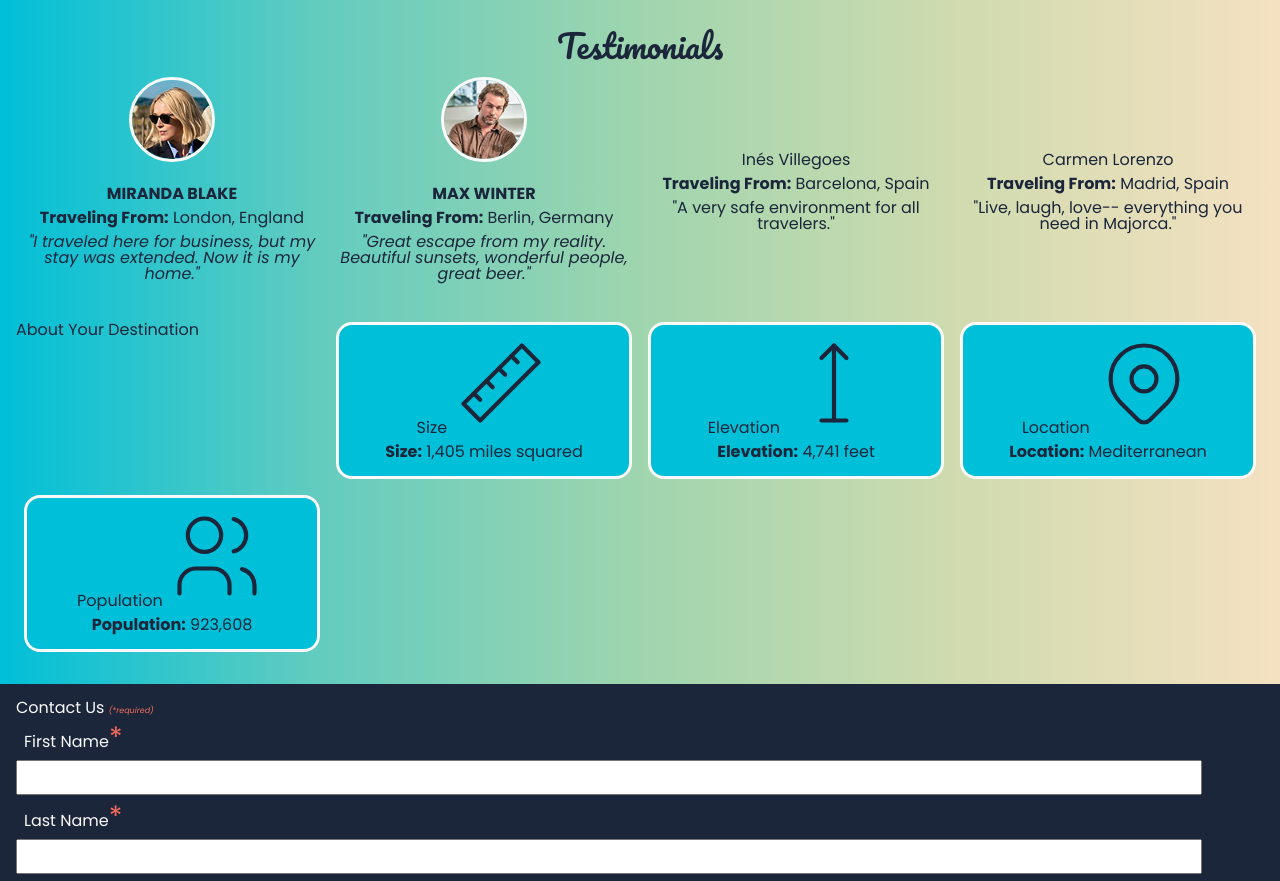
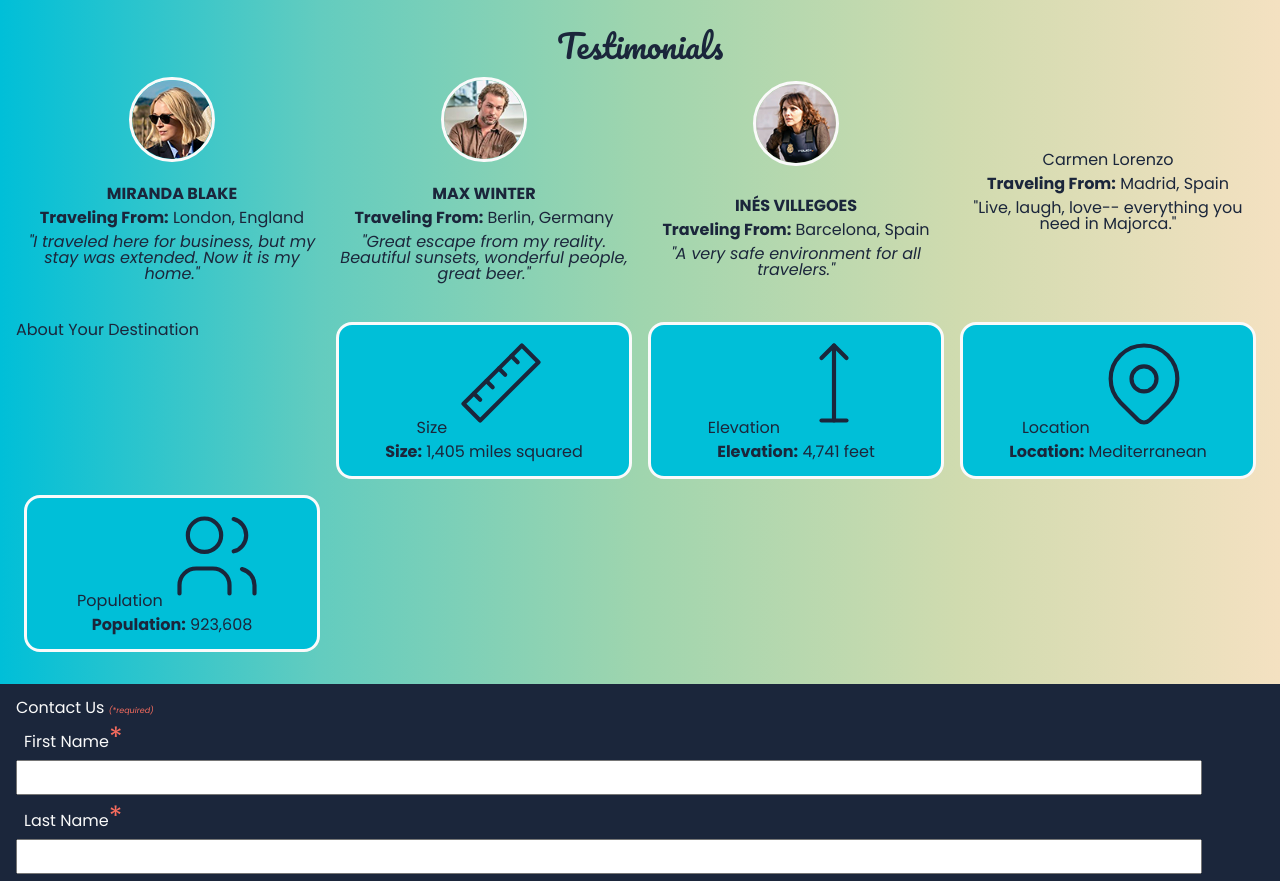
Before and after one commit to js991284/wunderlust, a plain HTML site: page index.html in a window 1280 px wide. Shown: the part 1335-2216 px from the top of the page. Drawn offline with Linux system fonts and the light colour scheme.

Commit message:
ines section

```diff
--- a/index.html
+++ b/index.html
@@ -138,19 +138,23 @@
                     </div>
                 </section>
                 <section>
-                    <!--Responsive Image for resolution switching
-                        images/ines-villegoes-L.png
-                        images/ines-villegoes-S.png 404w
-                        images/ines-villegoes-M.png 920w
-                        images/ines-villegoes-L.png 1280w
-                    -->
+                    <img
+                    src="images/ines-villegoes-S.png"
+                    srcset="
+                        images/ines-villegoes-S.png 404w,
+                        images/ines-villegoes-M.png 920w,
+                        images/ines-villegoes-L.png 1280w"
+                    sizes="(min-width:1280px) 320px, (min-width:920px) 50vw, 90vw"
+                    alt="Portrait of Inés Villegoes">
                     <div>
-                        Inés Villegoes
+                        <h4>Inés Villegoes</h4>
                         <dl>
                             <dt>Traveling From:</dt>
                             <dd>Barcelona, Spain</dd>
                         </dl>
-                        "A very safe environment for all travelers."
+                        <blockquote>
+                        <q>"A very safe environment for all travelers."</q>
+                        </blockquote>
                     </div>
                 </section>
                 <section>
```
